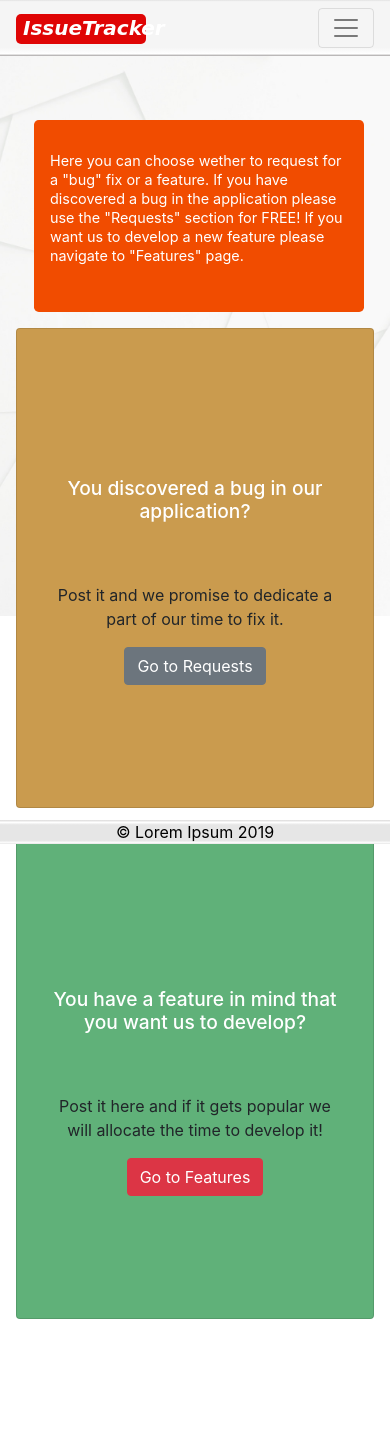
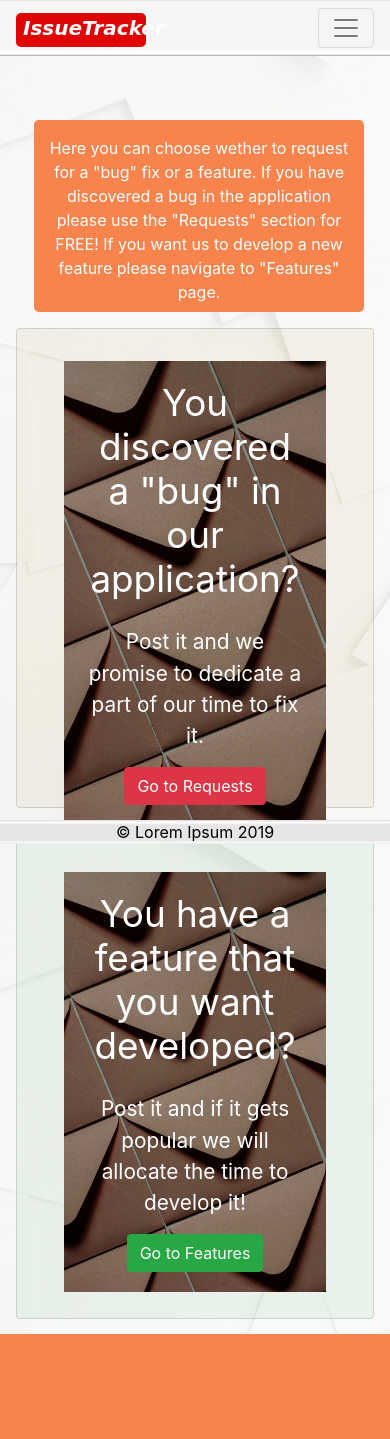
Before and after one commit to flo0909/djangoprj1, a Django app: page / in a window 390 px wide. Shown: the top 1439 px of the page. After the commit the page ends 1334 px from the top, so only its background shows below. Run offline with Django 3.2, Linux system fonts and the light colour scheme; the visitor is signed in with stand-in values (Sample User, id 1); some libraries are stand-ins or nearby versions; some web fonts are replaced.

Commit message:
Added user icons, styled landing page cards, responsivness at lowres

```diff
--- a/app1/templates/app1/index.html
+++ b/app1/templates/app1/index.html
@@ -15,35 +15,29 @@
 <div class="container ">
    <div class="row col-sm-11 col-md-12 ml-1">
       <div class="jumbotron top-landing-div" id="jumbo">
-         <span class="center-info ">Here you can choose wether to request for a "bug" fix or a feature. If you have discovered a bug in the application please use the "Requests" section for FREE!
+         <p class="landing-text">Here you can choose wether to request for a "bug" fix or a feature. If you have discovered a bug in the application please use the "Requests" section for FREE!
          If you want us to develop a new feature please navigate to "Features" page.
-         </span>
+         </p>
       </div>
    </div>
-   <div class="row ">
-      <div class="one card col-xs-10 col-sm-10 col-md-5 col-lg-5">
-         <div class="card-body text-center landing-cards">
-            <h5 class="card-title center-info">You discovered a bug in our application?</h5>
+   <div class="row cards-row">
+      <div class="one card col-xs-10 col-sm-10 col-md-10 col-lg-5">
+         <div class="card-body text-center backgr01 ">
+            <span class="center-info">You discovered a "bug" in our application?</span>
             <p class="card-text">Post it and we promise to dedicate a part of our time to fix it.</p>
-            <a href="{% url 'app1:postslist' %}" class="btn btn-secondary stretched-link">Go to Requests</a>
+            <a href="{% url 'app1:postslist' %}" class="btn btn-danger stretched-link"id="landing-card-button-01">Go to Requests</a>
          </div>
       </div>
-      <div class="two card col-xs-10 col-sm-10 col-md-5 col-lg-5">
-         <div class="card-body text-center landing-cards">
-            <h5 class="card-title center-info">You have a feature in mind that you want us to develop?</h5>
-            <p class="card-text">Post it here and if it gets popular we will allocate the time to develop it!</p>
-            <a href="{% url 'feature:ticketlist' %}" class="btn btn-danger stretched-link">Go to Features</a>
+      <div class="two card col-xs-10 col-sm-10 col-md-10 col-lg-5">
+         <div class="card-body text-center backgr01 ">
+            <span class="center-info">You have a feature that you want developed?</span>
+            <p class="card-text">Post it and if it gets popular we will allocate the time to develop it!</p>
+            <a href="{% url 'feature:ticketlist' %}" class="btn btn-success stretched-link" id="landing-card-button-02">Go to Features</a>
          </div>
       </div>
    </div>
 </div>
+<script src="/static/main.js"></script>
 
 
-<br>
-<br>
-
-<br>
-<br>
-<br>
-<br>
 {% endblock %}
--- a/app1/templates/app1/postslist.html
+++ b/app1/templates/app1/postslist.html
@@ -20,7 +20,11 @@
       </div>
    </div>
    <ul class="list-group">
-      <li class="list-group-item">Post Author: <strong>{{userpost.author|capfirst}}</strong></li>
+      <li class="list-group-item">Post Author: <strong>{{userpost.author|capfirst}}</strong>
+         <div class="icon">
+            <i class="fa fa-user user-icon" style="font-size:24px" ></i>
+        </div>
+      </li>
       <li class="list-group-item">Date Posted: <strong>{{userpost.date_posted}}</strong></li>
       <li class="list-group-item">Post Votes :<strong> {{userpost.votes}}</strong></li>
       {% if userpost.done %}
--- a/cart/templates/cart/cart.html
+++ b/cart/templates/cart/cart.html
@@ -16,7 +16,7 @@
                         <li class="list-unstyled ml-3">Item Price:&nbsp;<strong>£{{cart_item.ticket.price}}</strong></li>
                         <li class="list-unstyled ml-3">Quantity:&nbsp;<strong>{{cart_item.quantity}}</strong></li>
                         <li class="list-unstyled ml-3">Change Quantity
-                                <span class="ml-3"><a  href="{% url 'cart:remove' cart_item.ticket.id %}"><i class="fa fa-minus-circle" style="color: rgb(128, 128, 128)"></i></a><a  href="{% url 'cart:add' cart_item.ticket.id %}"><i class="fa fa-plus-circle" style="color: rgb(128, 128, 128)"></i></a></span>
+                                <span class="ml-3"><a  href="{% url 'cart:remove' cart_item.ticket.id %}"><i class="fa fa-minus-circle fontaws" style="color: rgb(128, 128, 128)"></i></a><a  href="{% url 'cart:add' cart_item.ticket.id %}"><i class="fa fa-plus-circle fontaws" style="color: rgb(128, 128, 128)"></i></a></span>
                         </li>
                     </li>
                     {% endfor %}
@@ -24,7 +24,7 @@
                         <li class="list-group-item ">
                                 <li class="list-unstyled ml-3">
                                     <div class="card-body">
-                                        <a href="{% url 'cart:emptyCart' %}" class="btn btn-primary"><i class="fa fa-trash-o" style="font-size:20px;" ></i>Empty Cart</a>
+                                        <a href="{% url 'cart:emptyCart' %}" class="btn btn-primary"><i class="fa fa-trash-o fontaws" style="font-size:20px;" ></i>Empty Cart</a>
                                      </div>
                                 </li>
                         </li>
--- /dev/null
+++ b/djangoprj1/static/main.js
@@ -0,0 +1,21 @@
+/* Code learned from  https://www.w3schools.com/jsref/event_onmouseover.asp*/
+
+var1 = document.getElementById("landing-card-button-01").onmouseover = function() {overFunc1()};
+var2 = document.getElementById("landing-card-button-01").onmouseout = function() {outFunc1()};
+
+var3 = document.getElementById("landing-card-button-02").onmouseover = function() {overFunc2()};
+var4 = document.getElementById("landing-card-button-02").onmouseout = function() {outFunc2()};
+
+function overFunc1() {
+  document.getElementById("landing-card-button-01").innerText="Fix a bug for free!";
+}
+function outFunc1() {
+    document.getElementById("landing-card-button-01").innerText="Go to Requests";
+  }
+
+function overFunc2() {
+    document.getElementById("landing-card-button-02").innerText="Ask for a Feature";
+}
+function outFunc2() {
+    document.getElementById("landing-card-button-02").innerText="Go to Features";
+}
--- a/djangoprj1/static/style.css
+++ b/djangoprj1/static/style.css
@@ -1,9 +1,10 @@
 body{
     background-image: url('/static/images/back.jpg');
-    background-size:110%;
+    background-size:cover;
     background-repeat: repeat-x;
     background-position: right top;
     background-attachment: fixed;
+
 
 }
 .brand-text{
@@ -21,35 +22,76 @@ body{
     padding:0;
 }
 .top-landing-div{
-    background-color:rgb(241, 76, 0) !important;
+    background-color:rgb(247, 131, 77) !important;
     height:12rem;
     margin:0;
+    padding:0;
+    text-align: center;
+}
+.landing-text{
+    color:white;
+    font-size:1.6em;
+    margin-top:1em;
+    margin-left:0.5em;
+    margin-right:0.5em;
+    padding:0;
+
+
 }
 .center-info{
     color:white;
-    font-size:1.2em;
+    font-size:2.3em;
+    text-align:center;
 }
+
 .one{
-    background-color:rgb(202, 155, 78);
-
+    background-color:rgb(202, 155, 78, 0.1);
+    filter: alpha(opacity=1);
     height:30rem;
     margin:4%;
+    z-index: 2;
+}
+.backgr01{
+    background: url('/static/images/card-back.jpg');
+    background-color:rgb(202, 155, 78, 0.1);
+    filter: alpha(opacity=0);
+    background-size:cover;
+    background-position: center;
+    background-repeat: no-repeat;
+    margin:2em;
+    z-index: -4;
 }
 .one:hover{
-    background-color: rgb(219, 168, 86);
+    background-color:rgba(189, 158, 110, 0.4);
+    filter: alpha(opacity=0);
+    cursor:pointer;
 }
 .two{
-    background-color:rgb(96, 177, 121);
+    background-color:rgb(96, 177, 121, 0.1);
+    filter: alpha(opacity=1);
     height:30rem;
     margin:4%;
-
+    z-index: 2;
 }
 .two:hover{
-    background-color:rgb(103, 189, 130);
+    background-color:rgba(100, 131, 94, 0.4);
+    filter: alpha(opacity=0);
+    cursor:pointer;
 }
-.landing-cards{
-    margin-top:8rem;
+.card-header:hover{
+    background-image: linear-gradient(0deg,rgb(243, 243, 243) 0%, rgb(250, 250, 250) 4%, rgb(240, 238, 238) 10%, rgb(240, 238, 238)  75%, rgb(240, 238, 238)  90%,white 97%, rgb(226, 226, 226) 100%);
 }
+.icon{
+    position:relative;
+    height:30px;
+    width:30px;
+    border-radius:15px;
+    background-color: rgb(192, 191, 191)
+}
+.user-icon{
+    margin:6px;
+}
+
 .footer {
     position:fixed;
     bottom:0;
@@ -109,12 +151,10 @@ body{
     margin-left:0.2em;
     padding:0;
   }
-  .fa {
+  .fontaws {
     margin-right: 25px;
   }
-  .center-info{
-      text-align:center;
-  }
+
   .form-container{
 
       width:100%;
@@ -162,7 +202,7 @@ body{
 .card-message{
       width:80%;
   }
-  .alert{
+.alert{
       height: 6%;
       margin:0;
       font-size:1.2em;
@@ -187,32 +227,46 @@ body{
     cursor: pointer;
 }
 #formshow:hover{
-    background-image: linear-gradient(0deg,rgb(158, 158, 158) 0%, rgb(247, 247, 247) 4%, rgb(194, 194, 194) 15%, rgb(194, 194, 194)  70%, rgb(194, 194, 194)   85%,white  96%, rgb(192, 192, 192) 100%);
+    background-image: linear-gradient(0deg,rgb(173, 171, 171) 0%, rgb(247, 247, 247) 4%, rgb(214, 214, 214) 15%, rgb(214, 214, 214)  70%, rgb(212, 212, 212)   85%,white  96%, rgb(192, 192, 192) 100%);
 
 }
 .card-text{
-    margin-top:60px;
+    margin-top:1.2em;
+    color:white;
+    font-size:1.3em;
 }
 .list-group-item{
     border:1px solid  rgb(182, 182, 182);
 }
-@media only screen and (max-width: 300px){
-    .top-landing-div{
-        font-size: 0.55em;
-        line-height:1.1em;
+@media only screen and (max-width: 360px){
+    .landing-text{
+        font-size:1em;
+        line-height: 1.3em;
+    }
+    .card-text{
+        font-size:1em;
     }
     .center-info{
-        margin:0;
-        padding:0;
+        font-size:1.3em;
     }
-    .brand-text{
-        font-size: 0.9em;
+
+}
+@media only screen and (min-width:361px) and (max-width:767px){
+    .landing-text{
+        font-size:1em;
+    }
+    .center-info{
+        line-height: 1.2em;
     }
 }
-@media only screen and (min-width:301px) and (max-width:900px){
-    .top-landing-div{
-        font-size: 0.75em;
-        line-height:1.5em;
-        margin:0;
+@media only screen and (min-width:768px) and (max-width:1024px){
+    .landing-text{
+        font-size:1.4em;
+    }
+    .center-info{
+        line-height: 1.4em;
+    }
+    .cards-row{
+        margin-left:2em;
     }
 }
--- a/templates/base.html
+++ b/templates/base.html
@@ -26,7 +26,7 @@
     <nav class="navbar navbar-expand-lg navbar-light grad-02"  >
         <a class="navbar-brand" href="{% url 'app1:index' %}">
             <svg class="brand-svg" width="130" height="35">
-                    <rect x="0" y="1" rx="5" ry="5" width="130" height="30"
+                    <rect x="0" y="0" rx="5" ry="5" width="130" height="34"
                     style="fill:rgb(223, 5, 5);" />
                   </svg>
                 <p class="brand-text">&nbsp;<em>IssueTracker</em></p>
@@ -73,6 +73,9 @@
                 {% if user.is_authenticated %}
                 <span class="navbar-text mr-5 " >
                     Logged in as {{user.username | capfirst}}
+                    <span class="icon" style="border-radius:4px;width:25px;">
+                        <i class="fa fa-user user-icon" style="font-size:20px" ></i>
+                    </span>
                 </span>
                 <a class="nav-item nav-link mr-3"  href="{% url 'accounts:logout' %}">Logout</a>
                 <a class="nav-item nav-link mr-3" href="{% url 'cart:cart_detail' %}"><i
@@ -99,17 +102,12 @@
     </nav>
 
 
-
-
-
-
-
     {% block content %}{% endblock %}
 
     <footer class="footer grad-03">
         <span >&copy Lorem Ipsum 2019</span>
     </footer>
-    <script src="/static/main.js"></script>
+
 </body>
 
 </html>
```
Also changed, not shown: app1/templates/app1/postdetail.html (+9 -5 lines), feature/templates/feature/ticketdetail.html (+10 -5 lines), feature/templates/feature/ticketlist.html (+6 -1 lines), progress/templates/progress/progress.html (+16 -16 lines), README.md, djangoprj1/static/images/card-back.jpg (added).
